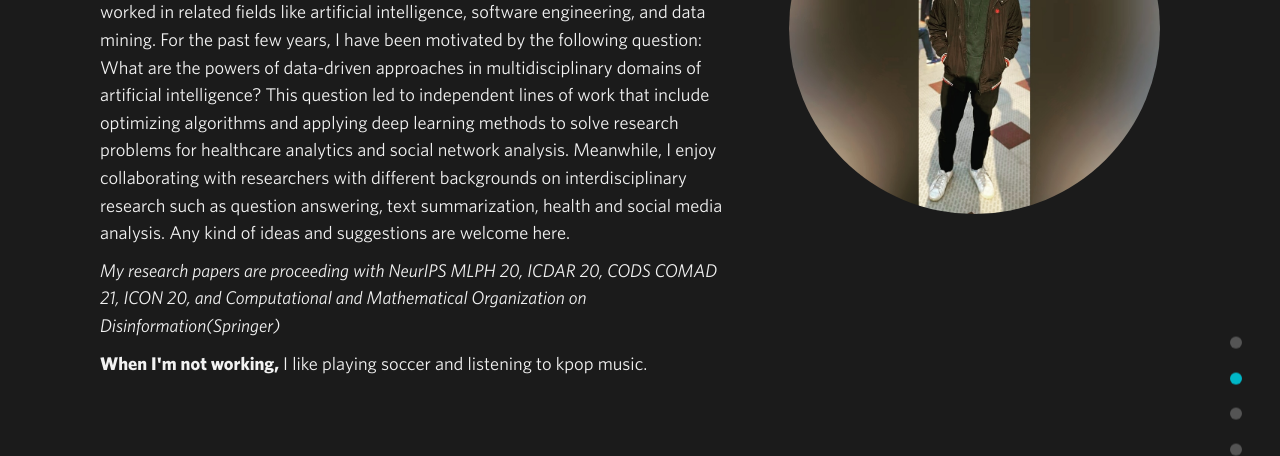
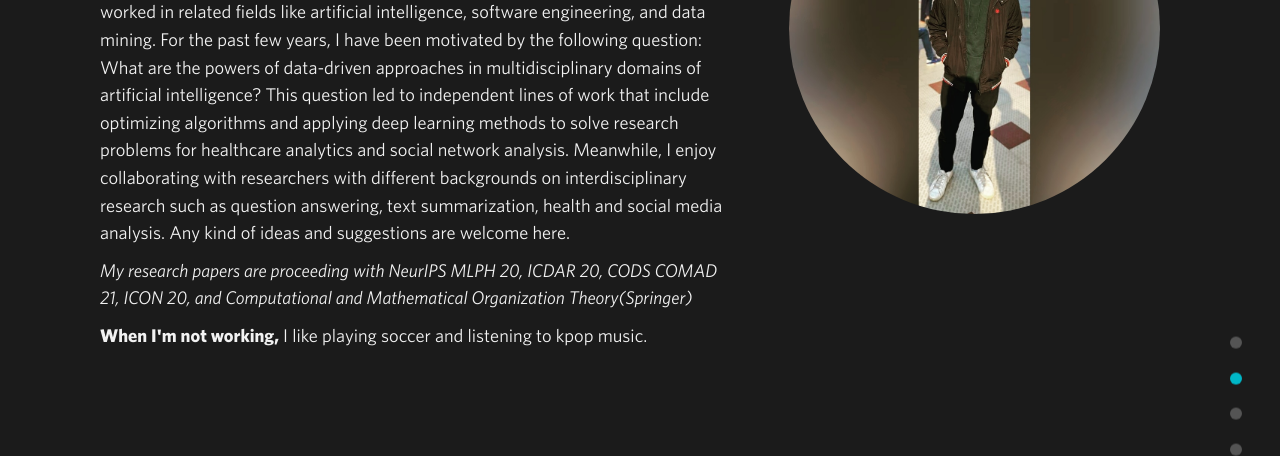
Before and after one commit to sumit6597/sumit6597.github.io, a Jekyll site: the page built from index.html, in a window 1280 px wide and 900 px high, scrolled down 1203 px, cut to the strip 0-456 px from the top of the window. Built offline with Jekyll 4.4.1, drawn with Linux system fonts in a browser that asks for light colours; nearby versions of some CDN libraries.

Commit message:
Update about.html

```diff
--- a/_includes/about.html
+++ b/_includes/about.html
@@ -8,7 +8,7 @@
         <img class="headshot" src="img/meraphotu.jpg" alt="headshot">
         <div class="about-text-wrapper">
           <p class="about-text"><strong>I'm currently a senior year student at Birla Institute of Technology, Mesra</strong> pursuing computer science and engineering <strong>graduating in Spring 2021.</strong> I have worked in related fields like artificial intelligence, software engineering, and data mining. For the past few years, I have been motivated by the following question: What are the powers of data-driven approaches in multidisciplinary domains of artificial intelligence? This question led to independent lines of work that include optimizing algorithms and applying deep learning methods to solve research problems for healthcare analytics and social network analysis. Meanwhile, I enjoy collaborating with researchers with different backgrounds on interdisciplinary research such as question answering, text summarization, health and social media analysis. Any kind of ideas and suggestions are welcome here. </p>
-          <p class="about-text"><cite> My research papers are proceeding with NeurIPS MLPH 20, ICDAR 20, CODS COMAD 21, ICON 20, and Computational and Mathematical Organization on Disinformation(Springer) </p>
+          <p class="about-text"><cite> My research papers are proceeding with NeurIPS MLPH 20, ICDAR 20, CODS COMAD 21, ICON 20, and Computational and Mathematical Organization Theory(Springer) </p>
           <p class="about-text"><strong>When I'm not working,</strong> I like playing soccer and listening to kpop music.</p>
         </div>
       </div>
```
